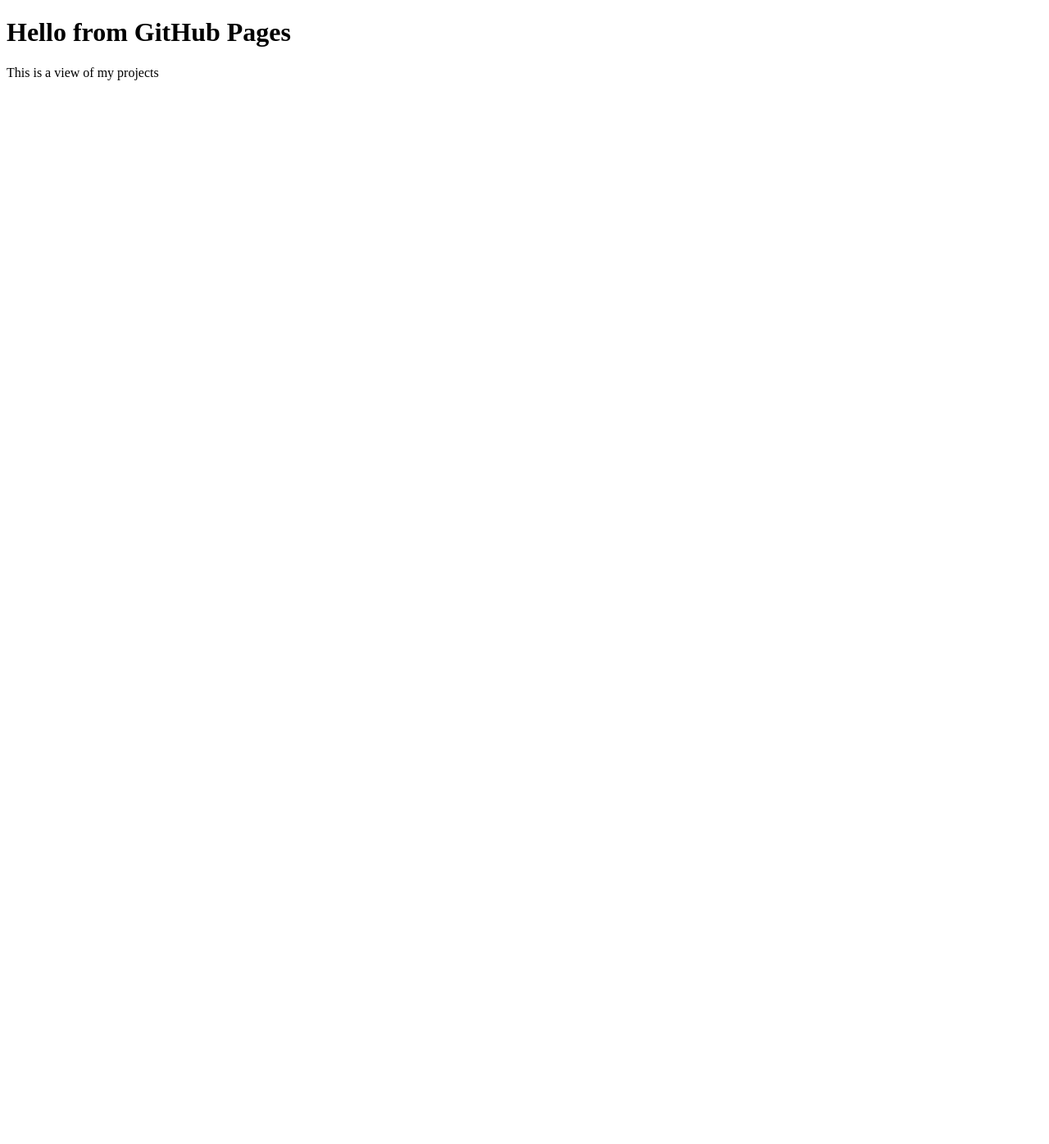
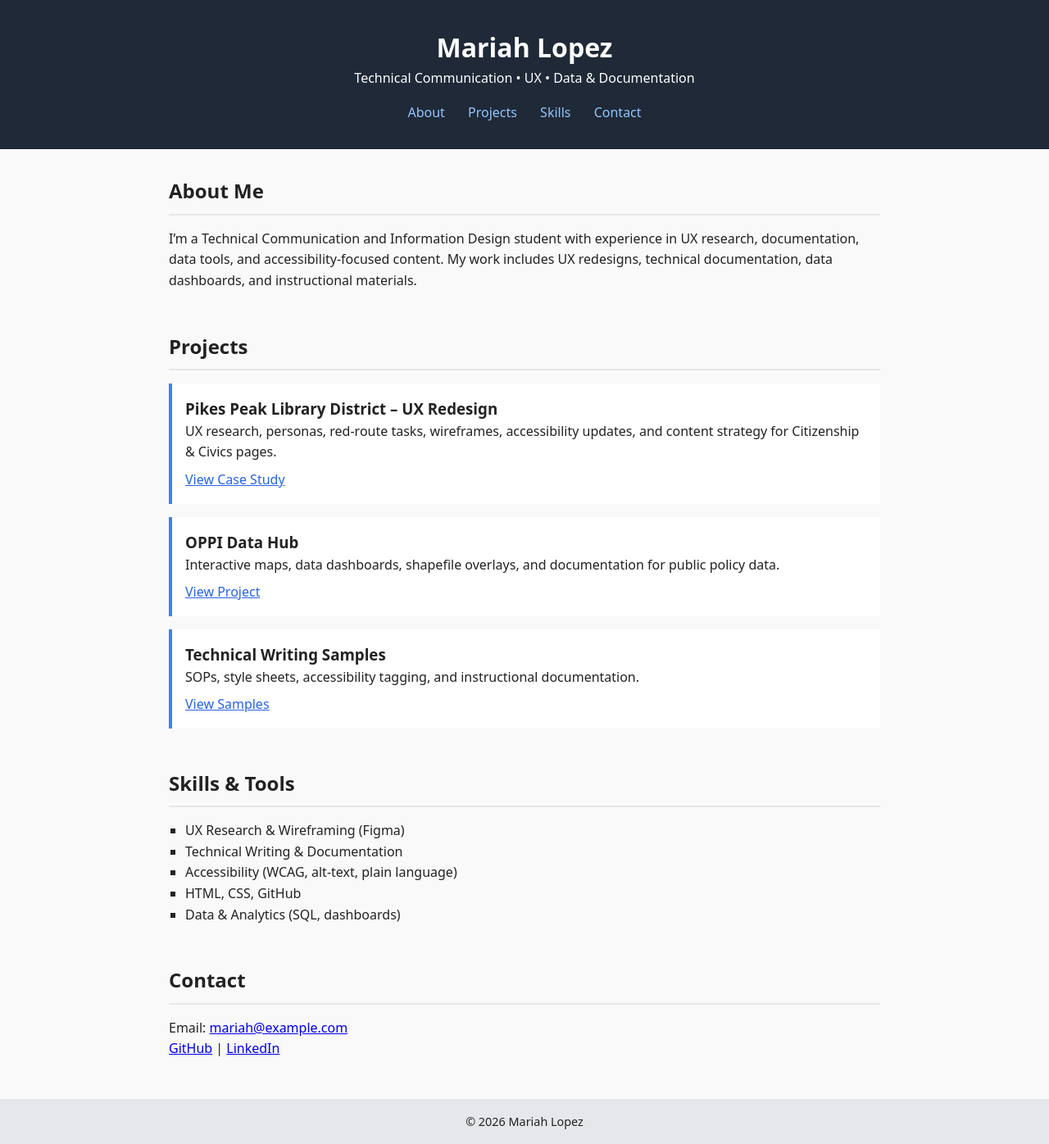
Before and after one commit to Mariah-LLopez/Portfolio, a plain HTML site: page index.html in a window 1280 px wide. Shown: the whole page at 82% size. Before the commit the page ends 800 px from the top, so only its background shows below. Drawn offline with Linux system fonts and the light colour scheme.

Commit message:
Update index.html

```diff
--- a/index.html
+++ b/index.html
@@ -1,11 +1,93 @@
-<!doctype html>
-<html>
-  <head>
-    <meta charset="utf-8" />
-    <title>My GitHub Site</title>
-  </head>
-  <body>
-    <h1>Hello from GitHub Pages</h1>
-    <p>This is a view of my projects</p>
-  </body>
+<!DOCTYPE html>
+<html lang="en">
+<head>
+  <meta charset="UTF-8" />
+  <meta name="viewport" content="width=device-width, initial-scale=1.0" />
+  <title>Mariah Lopez | Portfolio</title>
+  <link rel="stylesheet" href="style.css" />
+</head>
+<body>
+
+<header>
+  <h1>Mariah Lopez</h1>
+  <p>Technical Communication • UX • Data & Documentation</p>
+  <nav>
+    <a href="#about">About</a>
+    <a href="#projects">Projects</a>
+    <a href="#skills">Skills</a>
+    <a href="#contact">Contact</a>
+  </nav>
+</header>
+
+<main>
+
+<section id="about">
+  <h2>About Me</h2>
+  <p>
+    I’m a Technical Communication and Information Design student with experience
+    in UX research, documentation, data tools, and accessibility-focused content.
+    My work includes UX redesigns, technical documentation, data dashboards,
+    and instructional materials.
+  </p>
+</section>
+
+<section id="projects">
+  <h2>Projects</h2>
+
+  <div class="project">
+    <h3>Pikes Peak Library District – UX Redesign</h3>
+    <p>
+      UX research, personas, red-route tasks, wireframes, accessibility updates,
+      and content strategy for Citizenship & Civics pages.
+    </p>
+    <a href="#" target="_blank">View Case Study</a>
+  </div>
+
+  <div class="project">
+    <h3>OPPI Data Hub</h3>
+    <p>
+      Interactive maps, data dashboards, shapefile overlays,
+      and documentation for public policy data.
+    </p>
+    <a href="#" target="_blank">View Project</a>
+  </div>
+
+  <div class="project">
+    <h3>Technical Writing Samples</h3>
+    <p>
+      SOPs, style sheets, accessibility tagging, and instructional documentation.
+    </p>
+    <a href="assets/resume.pdf" target="_blank">View Samples</a>
+  </div>
+
+</section>
+
+<section id="skills">
+  <h2>Skills & Tools</h2>
+  <ul>
+    <li>UX Research & Wireframing (Figma)</li>
+    <li>Technical Writing & Documentation</li>
+    <li>Accessibility (WCAG, alt-text, plain language)</li>
+    <li>HTML, CSS, GitHub</li>
+    <li>Data & Analytics (SQL, dashboards)</li>
+  </ul>
+</section>
+
+<section id="contact">
+  <h2>Contact</h2>
+  <p>Email: <a href="mailto:mariah@example.com">mariah@example.com</a></p>
+  <p>
+    <a href="https://github.com/yourusername" target="_blank">GitHub</a> |
+    <a href="https://www.linkedin.com/in/yourlinkedin" target="_blank">LinkedIn</a>
+  </p>
+</section>
+
+</main>
+
+<footer>
+  <p>© 2026 Mariah Lopez</p>
+</footer>
+
+<script src="script.js"></script>
+</body>
 </html>
```
